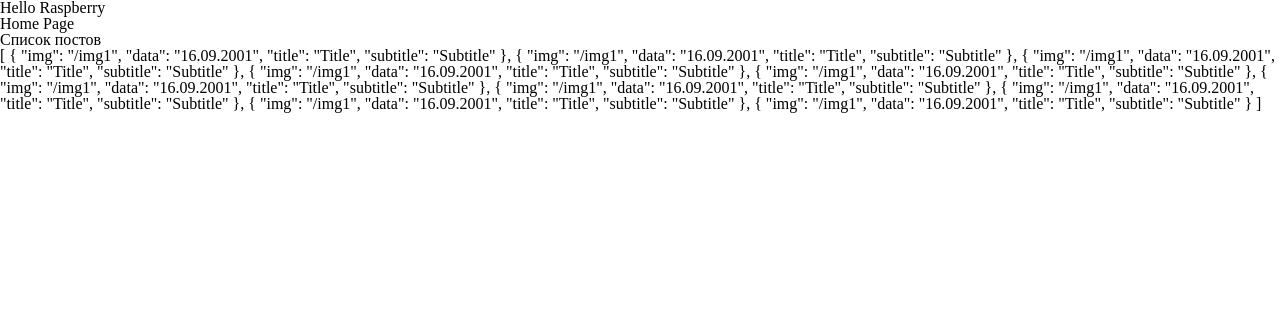
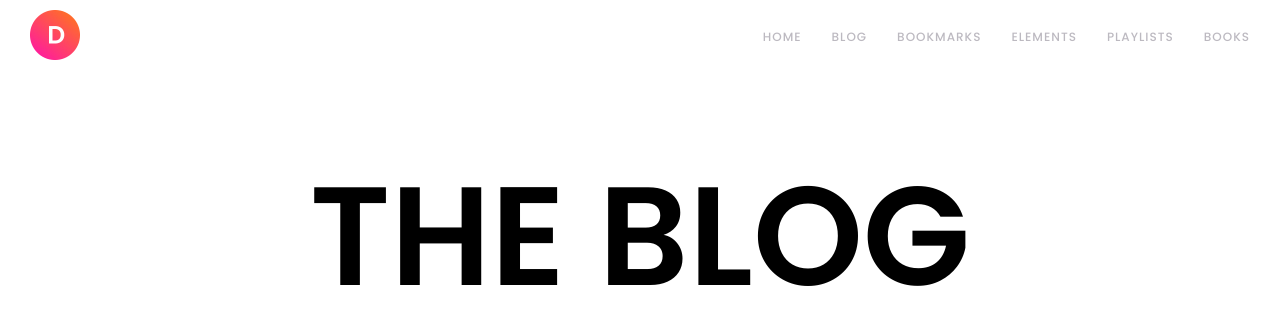
Before and after one commit to aliceFrontend/Raspberry, a Vue app: page / in a window 1280 px wide. Shown: the top 324 px of the page. Built offline with nearby package versions, Linux system fonts and the light colour scheme.

Commit message:
Home page
Website header creation

```diff
--- a/public/index.html
+++ b/public/index.html
@@ -11,6 +11,8 @@
     <link rel="preconnect" href="https://fonts.gstatic.com">
     <link rel="preconnect" href="https://fonts.gstatic.com">  -->
     <link href="https://fonts.googleapis.com/css2?family=Libre+Franklin:wght@400;500;800&display=swap" rel="stylesheet">
+    <!-- <link rel="preconnect" href="https://fonts.gstatic.com"> -->
+    <link href="https://fonts.googleapis.com/css2?family=Poppins:wght@400;500;600&display=swap" rel="stylesheet">
     <link rel="stylesheet" href="../src/assets/css/reset.css">
   </head>
   <body>
--- a/src/App.vue
+++ b/src/App.vue
@@ -1,7 +1,15 @@
 <template>
-  <div>
-    Hello Raspberry
+  <div class="layout">
+    <Header/>
 
     <router-view/>
   </div>
 </template>
+
+<script>
+import Header from '@/components/Header.vue';
+
+export default({
+ components: { Header },
+})
+</script>
--- /dev/null
+++ b/src/components/Header.vue
@@ -0,0 +1,53 @@
+<template>
+    <header class="header">
+        <a href="#" class="header__logo">
+            <img src="./../assets/images/logo.png" alt="">
+        </a>
+        <div class="header__navs" role="navigation">
+            <a class="header__nav-item" href="#">Home</a>
+            <a class="header__nav-item" href="#">Blog</a>
+            <a class="header__nav-item" href="#">Bookmarks</a>
+            <a class="header__nav-item" href="#">Elements</a>
+            <a class="header__nav-item" href="#">Playlists</a>
+            <a class="header__nav-item" href="#">Books</a>
+        </div>
+        <!-- <div class="header__auth">
+            <div class="auth__sign-btn">Sign in</div>
+            <div class="auth__signUp-btn">Sign up</div>
+        </div> -->
+    </header>
+</template>
+
+<style>
+.header{
+    display: flex;
+    align-items: center;
+    justify-content: space-between;
+    padding: 10px 30px 10px 30px;
+}
+.header__logo img{
+    width: 50px !important;
+}
+.header__nav-item{
+    margin: 0 30px 0 0;
+}
+.header__navs a{
+    text-decoration: none;
+    font: 500 12px/20px  'Poppins', sans-serif;
+    letter-spacing: 1px;
+    text-transform: uppercase;
+    color: #251B33;
+    opacity: 0.3;
+    transition: all .3s;
+}
+.header__nav-item:last-child{
+    margin: 0;
+}
+.header__navs a:hover{
+    color: #251b86;
+    opacity:1;
+}
+/* .header__navs{
+    display: flex;
+} */
+</style>
--- a/src/views/Home.vue
+++ b/src/views/Home.vue
@@ -1,43 +1,18 @@
 <template>
-  <div>
-    Home Page
-
-    <div class="wrap">
-      <div class="title">
-        Список постов
-        <p>{{posts}}</p>
-      </div>
+  <div class="wrapper">
+    <div class="home__title">
+      <p>The Blog</p>
     </div>
-    <router-view/>
   </div>
 </template>
 
-<style scoped>
-
+<style>
+.home__title{
+  padding: 88px 200px 88px 200px;
+}
+.home__title p{
+  text-align: center;
+  font: 600 140px/150px 'Poppins', sans-serif;
+  text-transform: uppercase;
+}
 </style>
-
-<script>
-
-export default{
-  data(){
-    return{
-      img: "",
-      data: "",
-      title: "",
-      subtitle: "",
-      posts: [
-        {img: "/img1", data: "16.09.2001", title: "Title", subtitle: "Subtitle"},
-        {img: "/img1", data: "16.09.2001", title: "Title", subtitle: "Subtitle"},
-        {img: "/img1", data: "16.09.2001", title: "Title", subtitle: "Subtitle"},
-        {img: "/img1", data: "16.09.2001", title: "Title", subtitle: "Subtitle"},
-        {img: "/img1", data: "16.09.2001", title: "Title", subtitle: "Subtitle"},
-        {img: "/img1", data: "16.09.2001", title: "Title", subtitle: "Subtitle"},
-        {img: "/img1", data: "16.09.2001", title: "Title", subtitle: "Subtitle"},
-        {img: "/img1", data: "16.09.2001", title: "Title", subtitle: "Subtitle"},
-        {img: "/img1", data: "16.09.2001", title: "Title", subtitle: "Subtitle"},
-        {img: "/img1", data: "16.09.2001", title: "Title", subtitle: "Subtitle"},
-      ]
-    };
-  }
-}
-</script>
```
Also changed, not shown: src/assets/images/logo.png.
